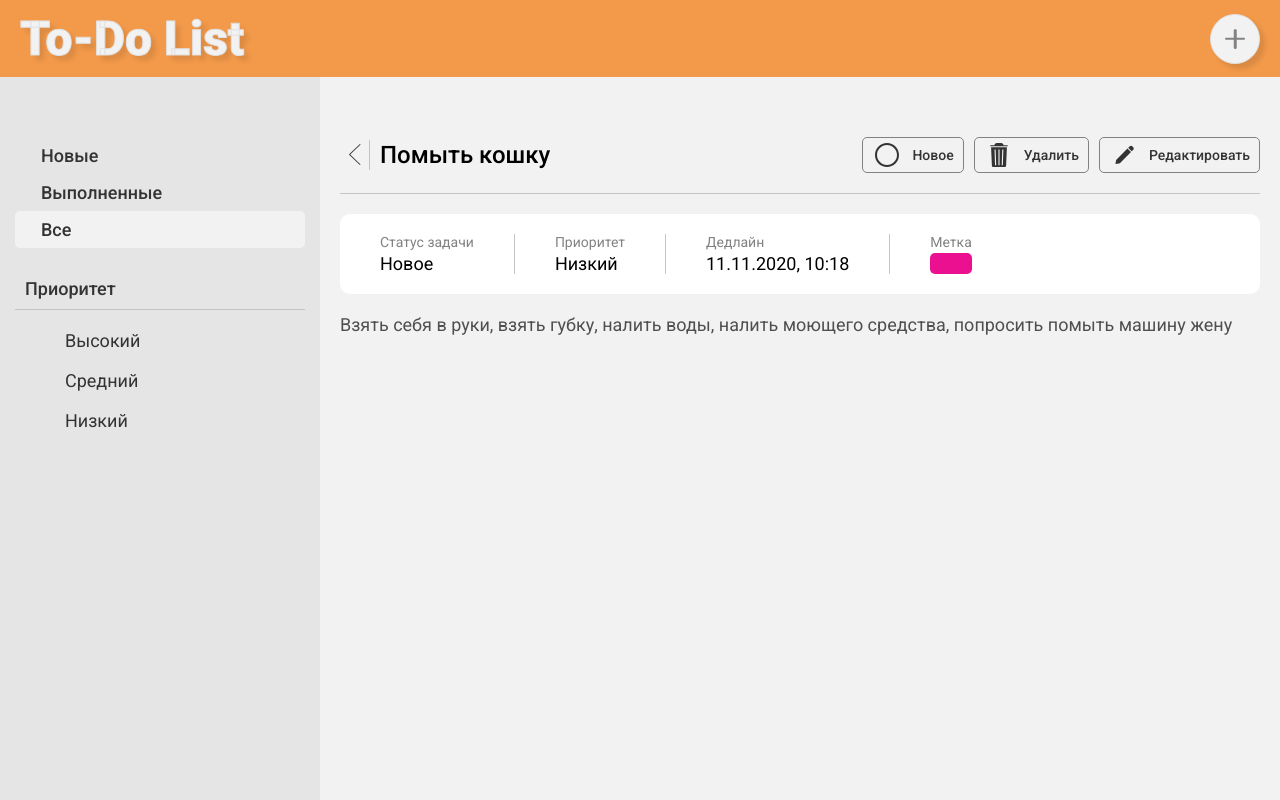
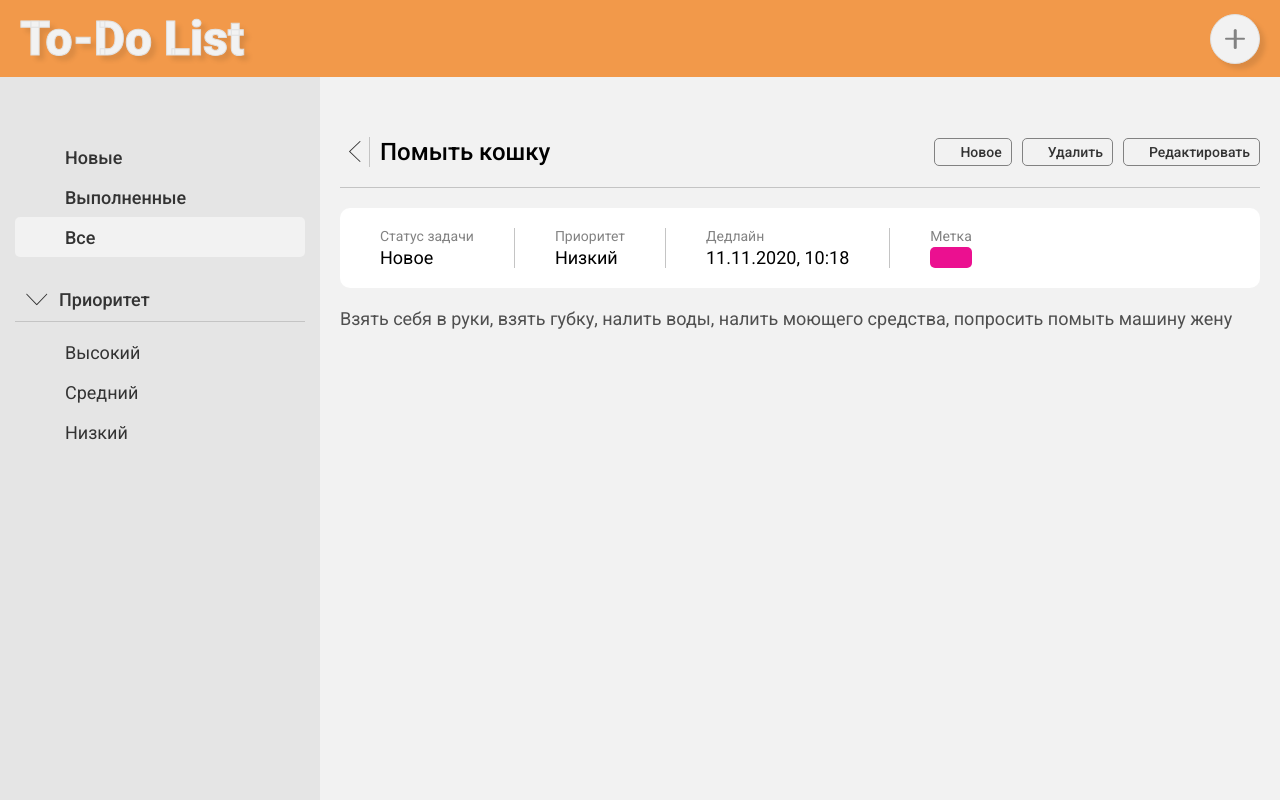
Before and after one commit to evgenstepanov/ToDo-List, a React (Create React App) app: page /pomit-koshku in a window 1280 px wide. Built offline with nearby package versions, Linux system fonts and the light colour scheme.

Commit message:
адаптивность меню

```diff
--- a/src/components/Menu.css
+++ b/src/components/Menu.css
@@ -13,7 +13,7 @@
   padding: 0.8rem 1rem 0.8rem 1.3rem;
   border-radius: 0.5rem;
 }
-.icon-status {
+.icon {
   width: 24px;
   height: 24px;
 }
@@ -49,24 +49,53 @@
   padding: 1rem;
   border-bottom: 1px solid #c4c4c4;
 }
-.main-btn__icon {
-  width: 30px;
-  height: 30px;
+.priority-main-btn__icon {
+  width: 24px;
+  height: 24px;
   margin-right: 1rem;
 }
-.main-btn__icon_opened {
+.priority-main-btn__icon_opened {
   background-image: url(../img/icons.svg);
-  background-position: -129px -40px;
+  background-position: -132px -42px;
 }
-.main-btn__icon_closed {
+.priority-main-btn__icon_closed {
   background-image: url(../img/icons.svg);
-  background-position: -44px -40px;
+  background-position: -44px -43px;
 }
-@media (max-width: 320px) {
+@media (max-width: 990px) {
   .Menu {
     position: absolute;
+    z-index: 1;
+    height: calc(100% - 40px);
+    width: 26rem;
+    padding: 2rem 1rem 0 1rem;
+    background-color: #e5e5e5cc;
   }
-  .todo__text {
-    max-width: 117px;
+  .Menu_closed {
+    display: none;
+  }
+  .Menu_opened {
+    display: block;
+  }
+  .status-button {
+    font-size: 1.2rem;
+    padding: 0.8rem 1rem 0.8rem 1rem;
+  }
+  .status-button__icon-status {
+    margin-right: 2rem;
+  }
+  .priority-main-button {
+    font-size: 1.2rem;
+  }
+  .priority-main-btn__icon {
+    margin-right: 2rem;
+  }
+  .priority-button {
+    font-size: 1.2rem;
+    padding: 0.95rem 1rem 0.95rem 5.4rem;
+  }
+  .icon {
+    width: 19px;
+    height: 19px;
   }
 }
```
